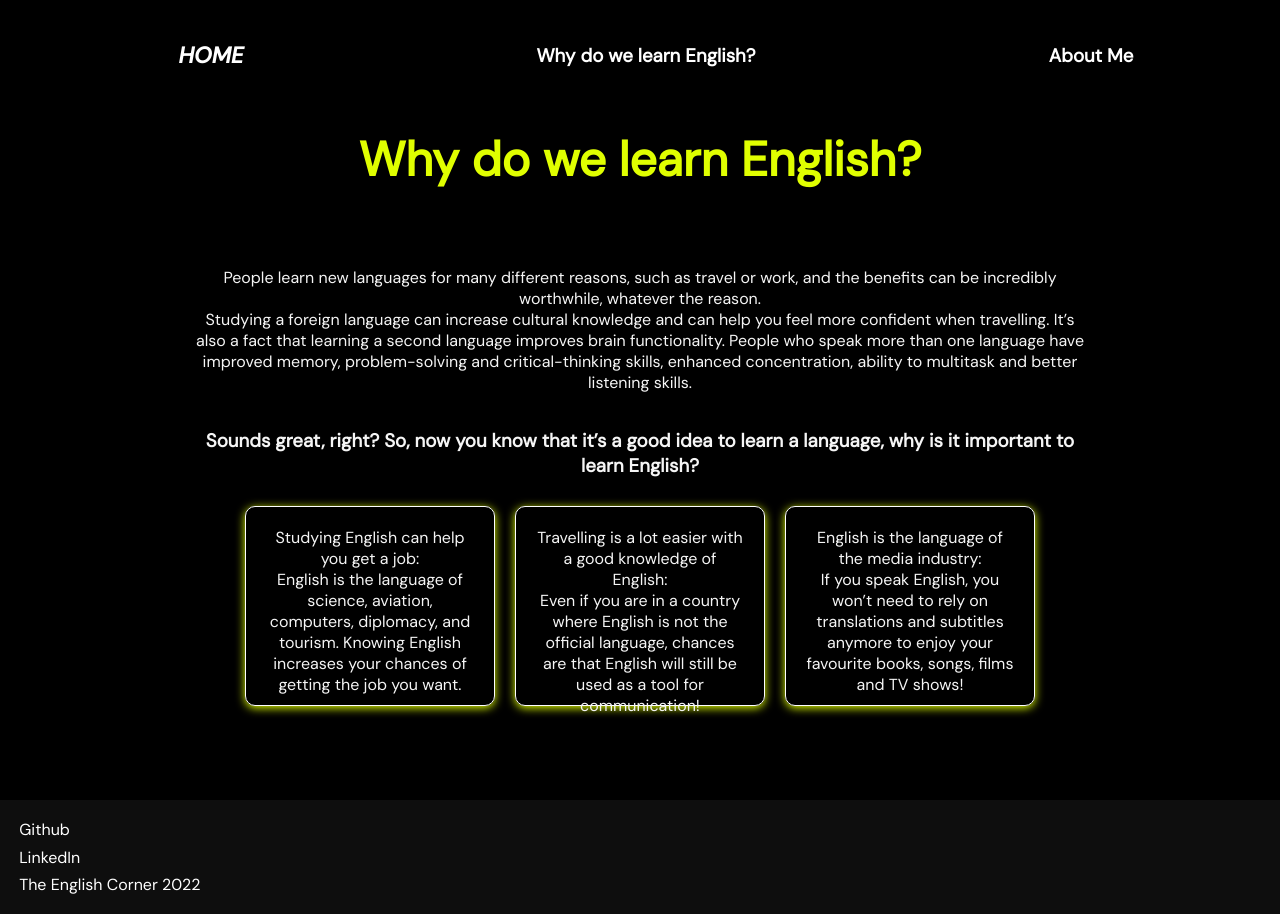
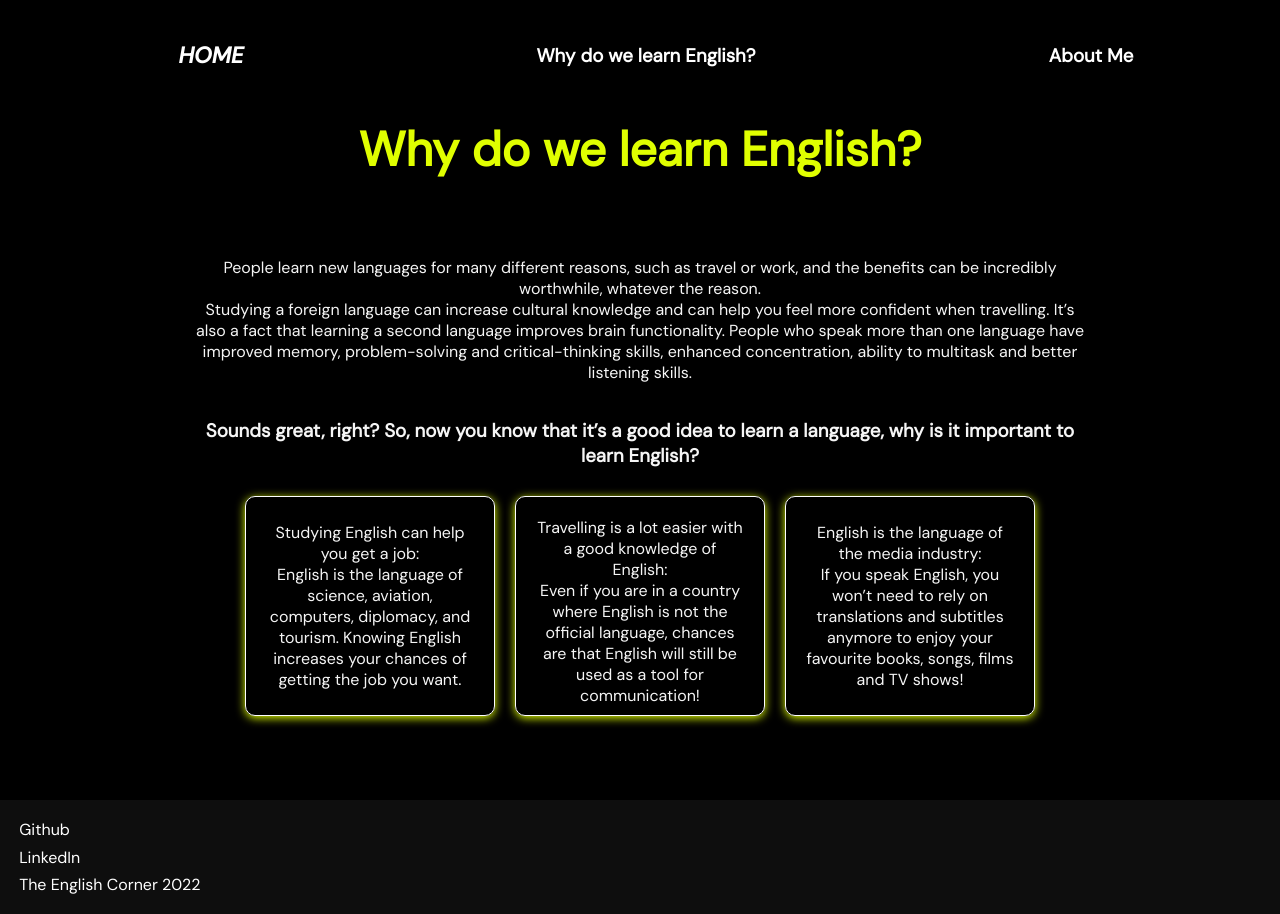
Before and after one commit to DanMartinez01/MiniLibrary-with-Next.Js, a Next.js app in the folder minilibrary/: page /why in a window 1280 px wide. Built offline with nearby package versions, Linux system fonts and the light colour scheme.

Commit message:
change cards height

```diff
--- a/minilibrary/styles/Home.module.css
+++ b/minilibrary/styles/Home.module.css
@@ -188,7 +188,7 @@
   border: 1px solid white;
   border-radius: 10px;
   width: 250px;
-  height: 200px;
+  height: 220px;
   padding: 20px;
   margin: 10px;
   text-align: center;
```
